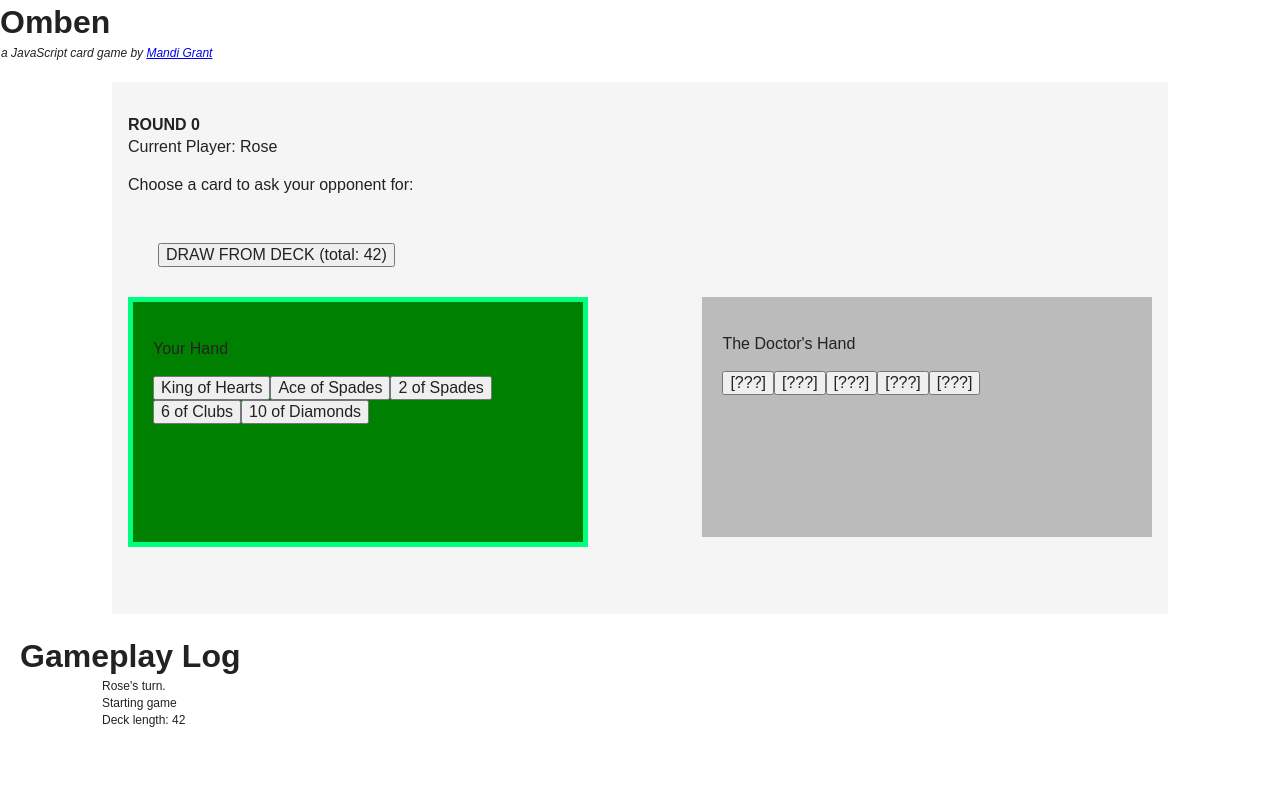
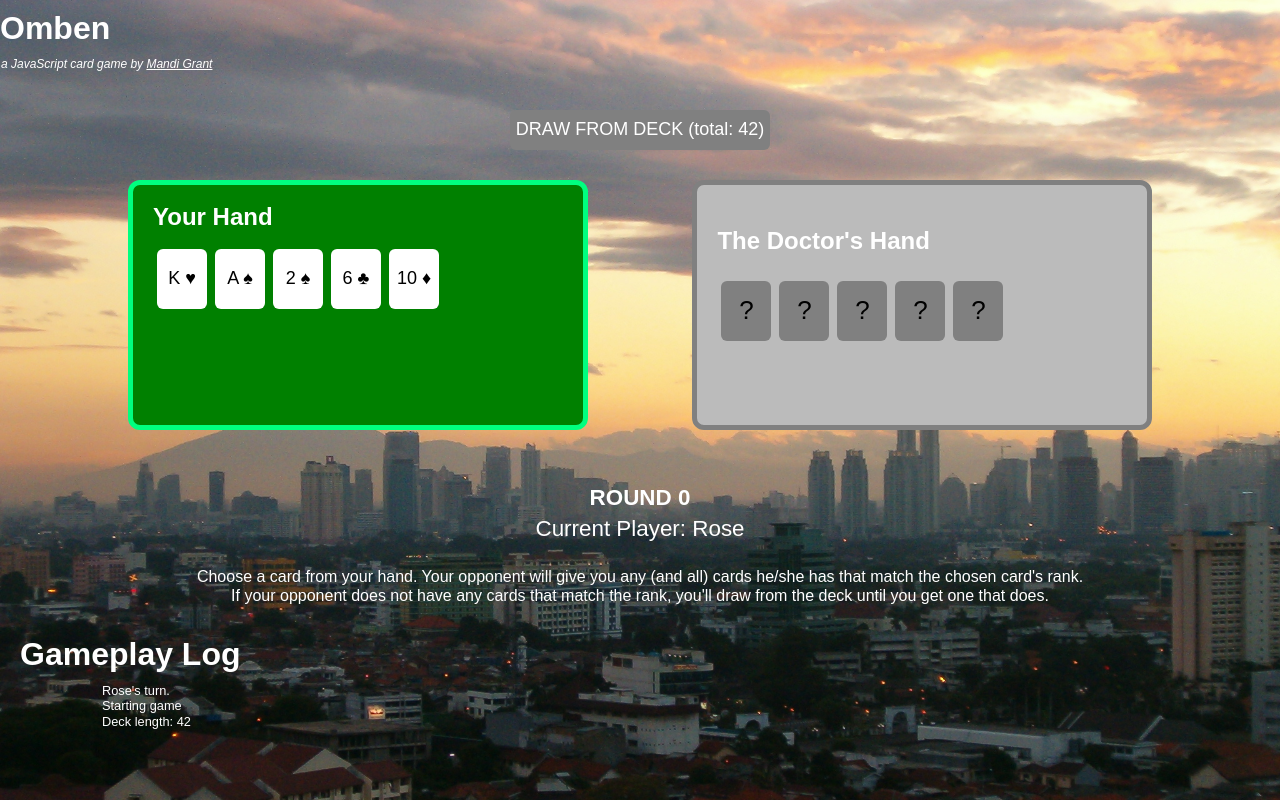
Before and after one commit to MJGrant/ombenGame-Visual, a plain HTML site: page index.html in a window 1280 px wide. Both pictures are taken after a click on the button "Start Game". Drawn offline with nearby package versions, Linux system fonts and the light colour scheme.

Commit message:
Big CSS pass to improve look and feel. Some progress on clicking the draw button.

```diff
--- a/css/main.css
+++ b/css/main.css
@@ -20,7 +20,14 @@ textarea {
 
 html {
     font-size: 1em;
-    line-height: 1.4;
+    line-height: 1.0;
+}
+
+body {
+    background-image:url('../img/jakarta.jpg');
+    background-size:100%;
+    background-repeat: no-repeat;
+    color:white;
 }
 
 /*
@@ -100,11 +107,35 @@ textarea {
 
 h1 {
     margin:0px auto;
+    line-height:1.8em;
 }
 
 #setupForm {
-    max-width:25%;
+    width:220px;
+    height:200px;
     margin:0px auto;
+    -moz-border-radius: 5px;
+    -webkit-border-radius: 5px;
+    border-radius:6px;
+    color:white;
+}
+
+#frontButton {
+     background-color: white;
+     color:black;
+    -moz-border-radius: 5px;
+    -webkit-border-radius: 5px;
+    border-radius:6px;
+    font-size: 1em;
+    text-decoration: none;
+    cursor: pointer;
+    border:none;
+    height:40px;
+    margin:4px;
+}
+#form {
+    margin:0 auto;
+    padding:20px;
 }
 
 #tagline {
@@ -113,11 +144,15 @@ h1 {
     font-style:italic;
 }
 
+a {
+    color:white;
+}
+
 #playMat {
     max-width:80%;
-    height:500px;
-    margin:20px auto;
-    padding:16px;
+    height:380px;
+    margin:10px auto;
+    color:white;
 }
 
 #player1 {
@@ -136,9 +171,23 @@ h1 {
 
 #gameplayLog {
     display:block;
-    font-size:12px;
     max-width:90%;
     margin:0px auto;
+    font-size:.8em;
+    line-height:1.2em;
+}
+
+#currentTurnAndRound {
+    text-align:center;
+    font-size:1.4em;
+    line-height:1.4em;
+}
+
+#instructions {
+    line-height:1.2em;
+    text-align:center;
+    width:70%;
+    margin:0 auto;
 }
 
 #logSection{
@@ -148,13 +197,63 @@ h1 {
 
 #deckButtonDiv {
     display:block;
-    clear:both;
+    text-align:center;
     padding:30px;
     margin:0px auto;
 }
 
 #deckButton {
-    margin:0px auto;
+    background-color: green;
+    -moz-border-radius: 5px;
+    -webkit-border-radius: 5px;
+    border-radius:6px;
+    color: #fff;
+    font-size: 18px;
+    text-decoration: none;
+    cursor: pointer;
+    border:none;
+    height:40px;
+}
+
+#deckButton:hover{
+    background-color:lime;
+}
+
+.p1card, .p2card {
+    background-color: white;
+    -moz-border-radius: 5px;
+    -webkit-border-radius: 5px;
+    border-radius:6px;
+    color: black;
+    font-size: 18px;
+    text-decoration: none;
+    cursor: pointer;
+    border:none;
+    height:60px;
+    width:50px;
+    margin:4px;
+}
+
+#player1, #player2 {
+    -moz-border-radius: 25px;
+    -webkit-border-radius: 25px;
+    border-radius:12px;
+}
+
+#playerName, #opponentHandTitle {
+    color:white;
+    font-size:1.5em;
+    font-weight:bold;
+    margin:0px;
+}
+
+.p1card:hover {
+    background-color:lime;
+}
+
+.p2card {
+    background-color:gray;
+    font-size: 26px;
 }
 
 ul {
--- a/index.html
+++ b/index.html
@@ -25,14 +25,14 @@
         <h1>Omben</h1>
         <p id="tagline">a JavaScript card game by <a href="http://majoh.com">Mandi Grant</a></p>
         <section id="setupForm">
-        <FORM NAME="myform" ACTION="" METHOD="GET">Human player's name: <BR>
-        <INPUT TYPE="text" name="name1" VALUE="Rose"><P>
-        <FORM NAME="myform" ACTION="" METHOD="GET">Computer player's name: <BR>
-        <INPUT TYPE="text" NAME="name2" VALUE="The Doctor"><P>
+            <FORM NAME="myform" ACTION="" METHOD="GET">Human player's name: <BR>
+            <INPUT TYPE="text" name="name1" VALUE="Rose"><P>
+            <FORM NAME="myform" ACTION="" METHOD="GET">Computer player's name: <BR>
+            <INPUT TYPE="text" NAME="name2" VALUE="The Doctor"><P>
 
-        <INPUT TYPE="button" NAME="button" Value="Start Game" onClick="startGame(this.form, false)">
-        <INPUT TYPE="button" NAME="ZzzButton" Value="Auto Play" onClick="startGame(this.form, true)">
-        </FORM>
+            <INPUT TYPE="button" NAME="button" id="frontButton" Value="Start Game" onClick="startGame(this.form, false)">
+            <INPUT TYPE="button" NAME="ZzzButton" id="frontButton" Value="Auto Play" onClick="startGame(this.form, true)">
+            </FORM>
         </section>
 
         <script src="//ajax.googleapis.com/ajax/libs/jquery/1.10.2/jquery.min.js"></script>
@@ -56,15 +56,12 @@
 
         <section id="playMat">
 
-            <p id="currentTurnAndRound"></p>
-            <p id="instructions"></p>
-
             <section id="deckButtonDiv">
                 <button id="deckButton">Draw from DECK</button>
             </section>
 
             <section id="player1">
-                <p>Your Hand</p>
+                <p id="playerName">Your Hand</p>
                 <p id="p1Cards"></p>
             </section>
 
@@ -74,6 +71,9 @@
             </section>
         </section>
 
+        <p id="currentTurnAndRound"></p>
+        <p id="instructions"></p>
+
         <section id="logSection">
             <h1>Gameplay Log</h1>
             <ul id="gameplayLog"></ul>
--- a/js/omben.js
+++ b/js/omben.js
@@ -99,7 +99,7 @@ Game.prototype = {
 			this.currentPlayer.takeCards(cardsFound,this.otherPlayer);
 		} else { //draw from deck
 			this.currentPlayer.sayDrink(this.currentPlayer,this.otherPlayer,randomCard);
-			this.currentPlayer.drink(randomCard.rank);
+			this.currentPlayer.drinkManual(randomCard.rank);
 		}
 	},
 
@@ -133,7 +133,7 @@ Game.prototype = {
 		$("#instructions").html(this.otherPlayer.name + " is choosing a card...");
 		//set current player to green
 		$("#player2").css("background-color","green").css("border","5px solid #00FF7F");
-		$("#player1").css("background-color","#BBB").css("border","none");
+		$("#player1").css("background-color","#BBB").css("border","5px solid grey");
 		this.UI.updatePlaymat(this.deck,this.player1,this.player2);
 
 
@@ -145,7 +145,7 @@ Game.prototype = {
 			this.currentPlayer.takeCards(cardsFound,this.otherPlayer);
 		} else { //no cards found, draw from deck
 			this.currentPlayer.sayDrink(this.currentPlayer,this.otherPlayer,chosenCard);
-			this.currentPlayer.drink(chosenCard.rank);
+			this.currentPlayer.drinkAuto(chosenCard.rank);
 		}
 
 		this.swapPlayers();
@@ -154,9 +154,9 @@ Game.prototype = {
 	playerTurnHuman: function() {
 		$("#currentTurnAndRound").html("<b>ROUND " + this.round + "</b></br>Current Player: " + this.currentPlayer.name);
 		gameMessage(this.currentPlayer.name + "'s turn.");
-		$("#instructions").append("Choose a card to ask your opponent for:");
+		$("#instructions").append("Choose a card from your hand. Your opponent will give you any (and all) cards he/she has that match the chosen card's rank. If your opponent does not have any cards that match the rank, you'll draw from the deck until you get one that does.");
 		$("#player1").css("background-color","green").css("border","5px solid #00FF7F");
-		$("#player2").css("background-color","#BBB").css("border","none");
+		$("#player2").css("background-color","#BBB").css("border","5px solid grey");
 	},
 
 	playerChooseThisCard: function(chosenCardID) {
@@ -170,11 +170,10 @@ Game.prototype = {
 			this.currentPlayer.takeCards(cardsFound,this.otherPlayer);
 		} else { //draw from deck
 			this.currentPlayer.sayDrink(this.currentPlayer,this.otherPlayer,chosenCard);
-			this.currentPlayer.drink(chosenCard.rank);
+			this.UI.enableDeckButton();
+			//wait for player to click the draw button
 		}
-
-
-		this.swapPlayers();
+		//this.swapPlayers();
 	},
 
 	autoPlayLoop: function() {
@@ -239,6 +238,24 @@ Deck.prototype = {
 		}
 		return deckStr;
 	},
+
+	drawFromDeck: function() {
+		if (this.cards.length > 0) {
+			gameMessage(this.name + " drinks...");
+			//draw a card from the deck and move it to player hand
+			var drewCard = this.deck.cards[0];
+			alert("You drew this card from the deck: " + drewCard);
+			this.handCards.push(this.deck.cards.shift());
+			//check if the card finishes a set of 4
+			if (drewCard.rank == cardRankNeeded) { ///if it matches the rank you're looking for, stop drawing
+				alert("Found a " + cardRankneeded + "!");
+			}
+			this.findSetOfFour(drewCard);
+		} else {
+			alert("Deck is empty! Game over!");
+		}
+	},
+
 }
 
 // ==================================================
@@ -256,19 +273,19 @@ UI.prototype = {
 			var cardName = Card.list[i].displayCard();
 			$("#p1Cards").append("<button class='p1card' id='card" + i +"' value='" + i + "'>"+cardName+"</button>");
 				$("#p1Cards").on("click","#card"+i,function() {
-					game.playerChooseThisCard($(this).attr("value"));
+					game.playerChooseThisCard($(this).attr("value")); //todo: probably doesnt work
 				});
-			$("#p2Cards").append("<button class='p2card' id='opponentCard"+i+"'>[???]</button>");
-				$(".p2card").on("click", "#opponentCard"+i,function() {
-					alert("Opponent cards are secret!");
-				});
+			$("#p2Cards").append("<button class='p2card' id='opponentCard"+i+"'>?</button>");
+			$("#deckButtonDiv").on("click","#deckButton",function() {game.deck.drawFromDeck();});
+			//$("#deckButtonDiv").on("click","#deckButton",function() {alert("alert");});
 		}
 	},
 
 	showPlaymat: function () {
 		$("#setupForm").hide();
-    	$("#playMat").fadeIn("slow").css("background-color","#F5F5F5");
+    	$("#playMat").fadeIn("slow");
     	$("#logSection").fadeIn("slow");
+    	this.disableDeckButton();
 	},
 
 	updatePlaymat: function(deck,player1,player2) {
@@ -290,8 +307,18 @@ UI.prototype = {
 		for (j = 0; j < player.handCards.length; j++) {
 			id = player.handCards[j].cardID;
 			$(idString + id).show();
-			console.log("showing " + player.name + "'s #card" + id);
+			//console.log("showing " + player.name + "'s #card" + id);
 		}
+	},
+
+	enableDeckButton: function() {
+		$("#deckButton").removeAttr("disabled").css("background-color", "green");
+		$("#deckButton:hover").css("background-color", "lime"); //todo: figure out why it doesnt work
+	},
+
+	disableDeckButton: function() {
+		$("#deckButton").attr("disabled","disabled").css("background-color", "gray");
+		$("#deckButton:hover").css("background-color", "gray");
 	},
 }
 
@@ -310,7 +337,7 @@ function Card (suit,rank) {
 	Card.list.push(this);
 }
 
-	Card.validSuits = ["Hearts", "Spades", "Clubs", "Diamonds"];
+	Card.validSuits = ["♥", "♠", "♣", "♦"];
 	Card.validRanks = 13;
 
 
@@ -318,23 +345,23 @@ Card.prototype = {
 	displayCard: function() {
 		var cardStr = "";
 		cardStr += this.displayRank();
-		return cardStr + " of " + this.suit;
+		return cardStr + " " + this.suit;
 	},
 
 	displayRank: function() {
 		var rankStr = "";
 		switch (this.rank) {
 			case 1:
-				rankStr = "Ace";
+				rankStr = "A";
 				break;
 			case 11:
-				rankStr = "Jack";
+				rankStr = "J";
 				break;
 			case 12:
-				rankStr = "Queen";
+				rankStr = "Q";
 				break;
 			case 13:
-				rankStr = "King";
+				rankStr = "K";
 				break;
 			default:
 				rankStr = this.rank;
@@ -393,6 +420,7 @@ Player.prototype = {
 			}
 		replyStr += "in my hand. DRINK!";
 		gameMessage(replyStr);
+		alert(replyStr);
 	},
 
 	updateHistory: function(isGameOver, round) {
@@ -483,20 +511,7 @@ Player.prototype = {
 
 	},
 
-	clickDrink: function(cardToMatch) {
-		if (this.deck.cards.length > 0) {
-			gameMessage(this.name + " drinks...");
-
-			//draw a card from the deck and move it to player hand
-			var drewCard = this.deck.cards[0];
-			alert("You drew this card from the deck: " + drewCard);
-			this.handCards.push(this.deck.cards.shift());
-			//check if the card finishes a set of 4
-			this.findSetOfFour(drewCard);
-		}
-	},
-
-	drink: function(rank) {
+	drinkAuto: function(rank) {
 		if (this.deck.cards.length > 0) {
 			gameMessage(this.name + " drinks...");
 
```
Also changed, not shown: img/jakarta.jpg (added), img/jakarta2.jpg (added).
